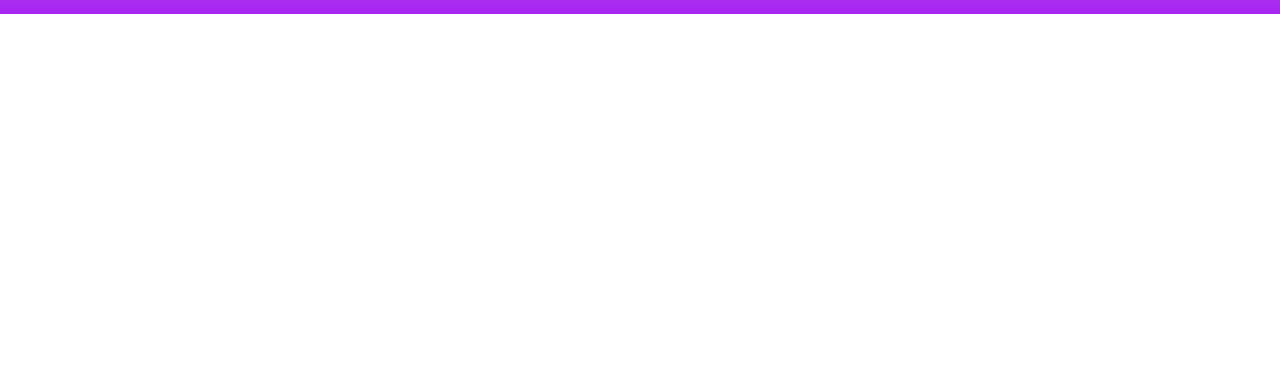
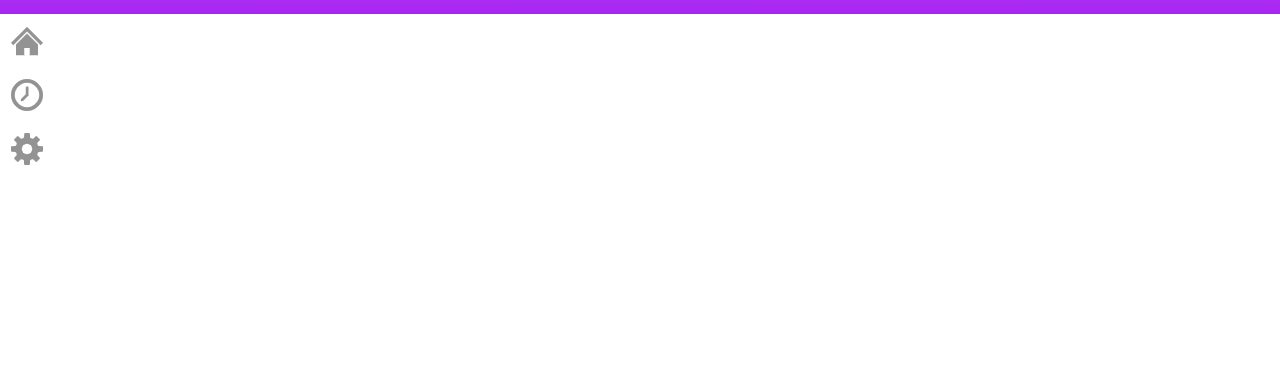
Before and after one commit to kohei-okazaki/project, a Django app: template kintai/templates/layout.html in a window 1280 px wide. Shown: the part 43-420 px from the top of the page. Run offline with Django 4.2, Linux system fonts and the light colour scheme; the template is opened without the code that fills it, so the values that code supplies are empty; some libraries are stand-ins or nearby versions.

```diff
--- a/kintai/static/css/app/layout.css
+++ b/kintai/static/css/app/layout.css
@@ -82,8 +82,8 @@ div.header-contents-logout {
     font-size: 14px;
 }
 
-div.contents {
-    padding-left: 50px;
+div.menuicon {
+    padding: 11px;
 }
 
 /* layout:フッタ */
--- a/kintai/templates/layout.html
+++ b/kintai/templates/layout.html
@@ -13,13 +13,26 @@
     <div class="header bg-gradient">
       <div class="header-contents-title">勤怠管理アプリ</div>
       <div class="header-contents-seq-user-id">ユーザID:{{ request.session.seqUserId }}</div>
-      <div class="header-contents-logout"><a class="hide-anker white" href="{% url 'login' %}">ログアウト</a></div>
+      <div class="header-contents-logout">
+        <a class="hide-anker white" href="{% url 'login' %}">ログアウト</a>
+      </div>
+    </div>
+
+    {% comment %} メニューリンク設定 {% endcomment %}
+    <div>
+      <div class="menuicon">
+        <a href="{% url 'index' %}" data-text="お気に入り"><img src="{% static 'icon/icon-home.png' %}" /></a>
+      </div>
+      <div class="menuicon">
+        <a href="{% url 'index' %}" data-text="お気に入り"><img src="{% static 'icon/icon-time.png' %}" /></a>
+      </div>
+      <div class="menuicon">
+        <a href="{% url 'user_edit' %}" data-text="お気に入り"><img src="{% static 'icon/icon-setting.png' %}" /></a>
+      </div>
     </div>
 
     {% comment %} 各画面のコンテンツ設定 {% endcomment %}
-    <div class="contents">
-      {% block contents %}{% endblock %}
-    </div>
+    <div class="contents">{% block contents %}{% endblock %}</div>
 
     {% comment %} フッタ設定 {% endcomment %}
     <div class="footer">
--- a/kintai/templates/user/edit.html
+++ b/kintai/templates/user/edit.html
@@ -4,7 +4,7 @@
   <h2>ユーザ編集</h2>
 
   <div>---</div>
-  <form action="{% url 'user_edit' seqUserId %}">
+  <form action="{% url 'user_edit' %}">
     {% csrf_token %}
     <input type="submit" value="編集"></input>
   </form>
--- a/kintai/urls.py
+++ b/kintai/urls.py
@@ -19,7 +19,6 @@ from . import views
 urlpatterns = [
     path("login/", views.login, name="login"),
     path("", views.index, name="index"),
-    path("user/list/", views.user_list, name="user_list"),
     path("user/create/", views.user_create, name="user_create"),
-    path("user/edit/<int:input_seq_user_id>", views.user_edit, name="user_edit"),
+    path("user/edit/", views.user_edit, name="user_edit"),
 ]
--- a/project/settings.py
+++ b/project/settings.py
@@ -146,14 +146,13 @@ LOGGING = {
     # フォーマット設定
     "formatters": {
         "verbose": {
-            "format": "%(asctime)s %(levelname)s %(module)s "
-                      "%(process)d %(thread)d %(message)s"
+            "format": "%(asctime)s %(levelname)s | %(thread)d %(message)s"
         },
     },
     # ハンドラ設定
     "handlers": {
         "console": {
-            "level": "INFO",
+            "level": "DEBUG",
             "filters": ["require_debug_true"],
             "class": "logging.StreamHandler",
             "formatter": "verbose",
```
Also changed, not shown: kintai/views.py (+25 -15 lines).
